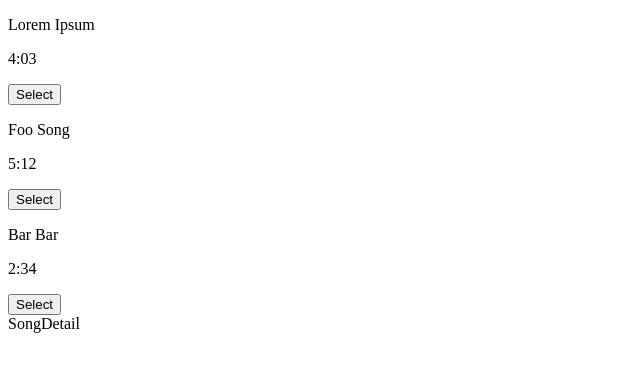
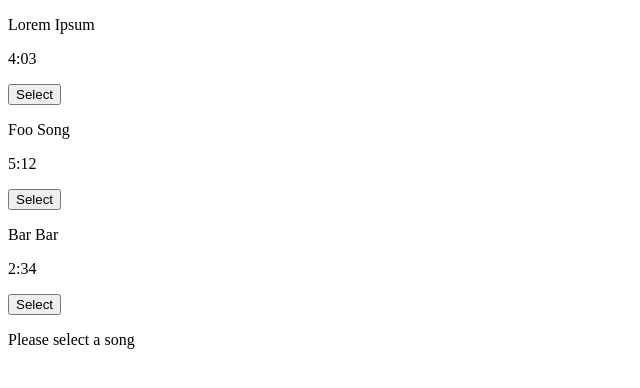
Before and after one commit to AmyHong0502/songs, a React (Create React App) app: page / in a window 1280 px wide. Shown: the top 388 px of the page, without its empty margins (0-640 px from the left). Built offline with nearby package versions, Linux system fonts and the light colour scheme.

Commit message:
feat: render the selected song

```diff
--- a/src/components/SongDetail.jsx
+++ b/src/components/SongDetail.jsx
@@ -1,9 +1,18 @@
 import React from 'react';
 import { connect } from 'react-redux';
 
-const SongDetail = props => {
-  console.log(props);
-  return <div>SongDetail</div>;
+const SongDetail = ({ song }) => {
+  if (!song) {
+    return <p>Please select a song</p>;
+  }
+
+  return (
+    <>
+      <strong>Selected Song</strong>
+      <p>Title: {song.title}</p>
+      <p>Duration: {song.duration}</p>
+    </>
+  );
 };
 
 const mapStateToProps = state => {
```
